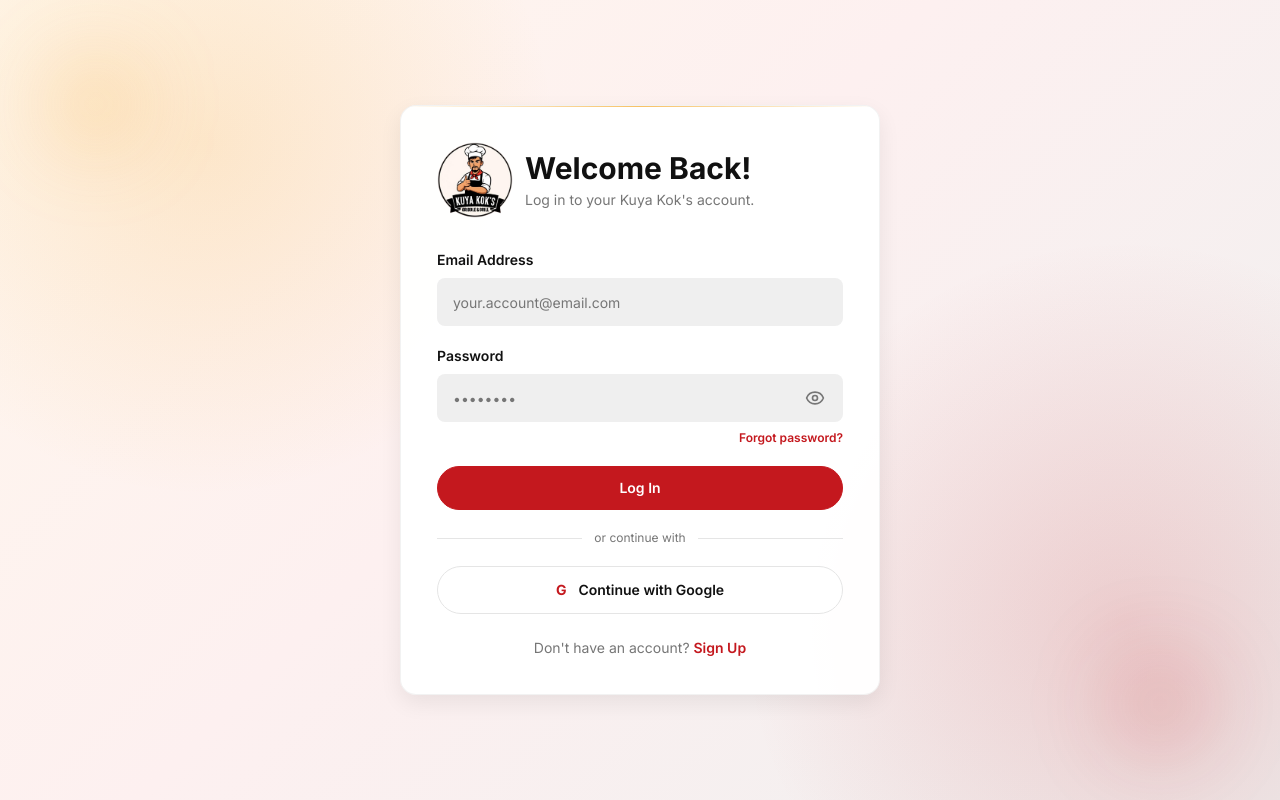
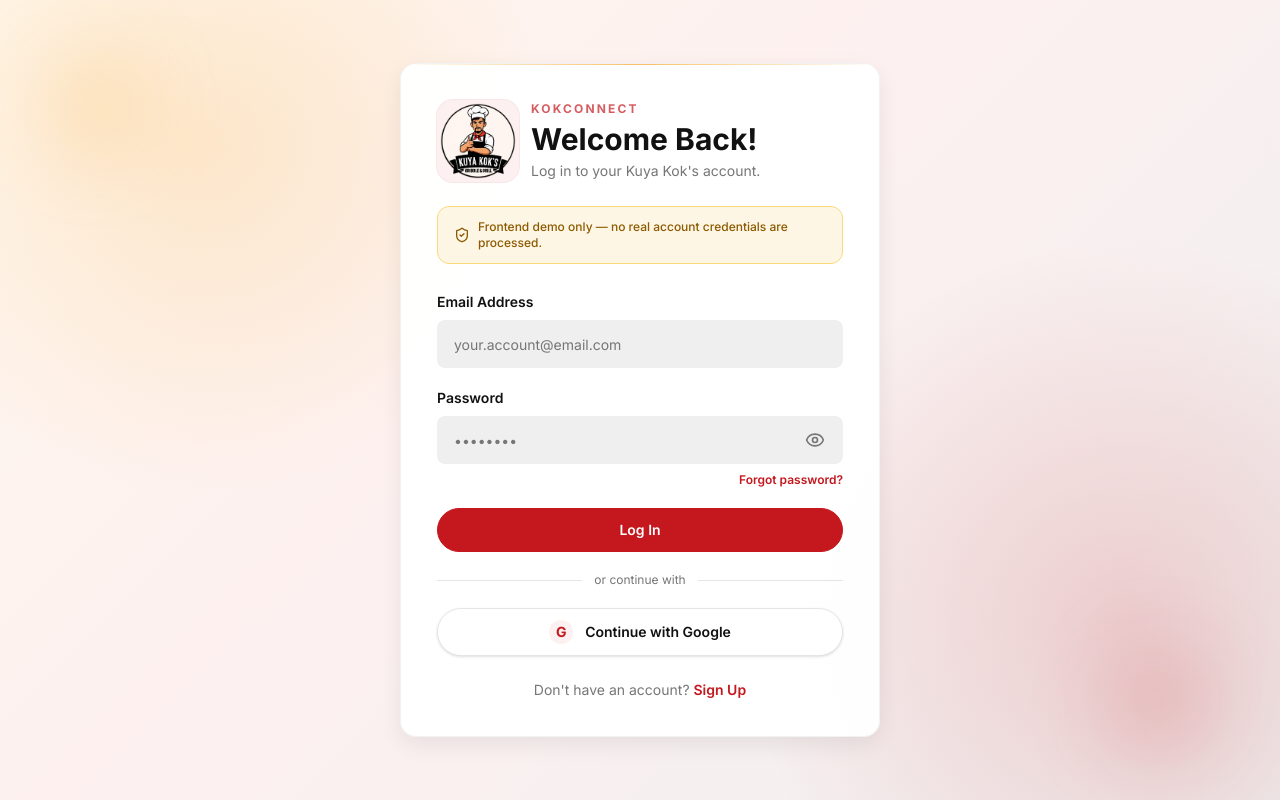
Before and after one commit to xKurty06/kokconnect, a Next.js app: page /login in a window 1280 px wide. Built offline with nearby package versions, Linux system fonts and the light colour scheme.

Commit message:
feat(auth): refine login form interactions

```diff
--- a/src/components/login-form.tsx
+++ b/src/components/login-form.tsx
@@ -2,7 +2,7 @@
 
 import Image from "next/image";
 import Link from "next/link";
-import { Eye, EyeOff } from "lucide-react";
+import { Eye, EyeOff, ShieldCheck } from "lucide-react";
 import { useState } from "react";
 import { Button } from "@/components/ui/button";
 
@@ -12,17 +12,57 @@
   return (
     <div className="p-9">
       <div className="flex items-center gap-3">
-        <Image src="/assets/kuya-kok-logo.png" alt="Kuya Kok's logo" width={76} height={76} className="size-[76px] object-contain" />
-        <div><h1 className="text-3xl font-bold">Welcome Back!</h1><p className="mt-1 text-sm text-muted">Log in to your Kuya Kok&apos;s account.</p></div>
+        <div className="grid size-[82px] place-items-center rounded-2xl bg-brand-tint ring-1 ring-brand/10">
+          <Image src="/assets/kuya-kok-logo.png" alt="Kuya Kok's logo" width={76} height={76} className="size-[76px] object-contain" />
+        </div>
+        <div>
+          <p className="text-xs font-bold uppercase tracking-[0.18em] text-brand/70">KokConnect</p>
+          <h1 className="mt-1 text-3xl font-bold">Welcome Back!</h1>
+          <p className="mt-1 text-sm text-muted">Log in to your Kuya Kok&apos;s account.</p>
+        </div>
       </div>
-      <form className="mt-8 grid gap-5" onSubmit={(event) => event.preventDefault()}>
-        <label className="grid gap-2 text-sm font-semibold">Email Address<input type="email" autoComplete="email" placeholder="your.account@email.com" className="h-12 rounded-lg border-0 bg-background px-4 font-normal placeholder:text-muted" /></label>
-        <label className="grid gap-2 text-sm font-semibold">Password<span className="relative"><input type={showPassword ? "text" : "password"} autoComplete="current-password" placeholder="••••••••" className="h-12 w-full rounded-lg border-0 bg-background px-4 pr-12 font-normal placeholder:text-muted" /><button type="button" onClick={() => setShowPassword((value) => !value)} className="absolute right-1 top-0 grid size-12 cursor-pointer place-items-center text-muted" aria-label={showPassword ? "Hide password" : "Show password"}>{showPassword ? <EyeOff className="size-5" /> : <Eye className="size-5" />}</button></span><Link href="/login" className="justify-self-end text-xs font-semibold text-brand">Forgot password?</Link></label>
+
+      <div className="mt-6 flex items-center gap-2 rounded-xl border border-gold-pale bg-gold-tint px-4 py-3 text-xs font-medium text-gold-deep">
+        <ShieldCheck className="size-4 shrink-0" />
+        Frontend demo only — no real account credentials are processed.
+      </div>
+
+      <form className="mt-7 grid gap-5" onSubmit={(event) => event.preventDefault()}>
+        <label className="grid gap-2 text-sm font-semibold">
+          Email Address
+          <input type="email" autoComplete="email" placeholder="your.account@email.com" className="form-field h-12 rounded-lg px-4 font-normal placeholder:text-muted" />
+        </label>
+
+        <label className="grid gap-2 text-sm font-semibold">
+          Password
+          <span className="relative">
+            <input type={showPassword ? "text" : "password"} autoComplete="current-password" placeholder="••••••••" className="form-field h-12 w-full rounded-lg px-4 pr-12 font-normal placeholder:text-muted" />
+            <button type="button" onClick={() => setShowPassword((value) => !value)} className="absolute right-1 top-0 grid size-12 cursor-pointer place-items-center rounded-lg text-muted hover:bg-brand-tint hover:text-brand" aria-label={showPassword ? "Hide password" : "Show password"}>
+              {showPassword ? <EyeOff className="size-5" /> : <Eye className="size-5" />}
+            </button>
+          </span>
+          <Link href="/login" className="justify-self-end text-xs font-semibold text-brand hover:text-brand-deep">
+            Forgot password?
+          </Link>
+        </label>
+
         <Button type="submit" className="w-full">Log In</Button>
       </form>
-      <div className="my-5 flex items-center gap-3 text-xs text-muted"><span className="h-px flex-1 bg-border" /><span>or continue with</span><span className="h-px flex-1 bg-border" /></div>
-      <button type="button" className="flex min-h-12 w-full cursor-pointer items-center justify-center gap-3 rounded-full border border-border bg-white text-sm font-semibold hover:bg-background"><span className="font-bold text-brand">G</span>Continue with Google</button>
-      <p className="mt-6 text-center text-sm text-muted">Don&apos;t have an account? <Link href="/register" className="font-semibold text-brand">Sign Up</Link></p>
+
+      <div className="my-5 flex items-center gap-3 text-xs text-muted">
+        <span className="h-px flex-1 bg-border" />
+        <span>or continue with</span>
+        <span className="h-px flex-1 bg-border" />
+      </div>
+
+      <button type="button" className="group flex min-h-12 w-full cursor-pointer items-center justify-center gap-3 rounded-full border border-border bg-white text-sm font-semibold shadow-sm transition hover:-translate-y-0.5 hover:bg-background hover:shadow-md">
+        <span className="grid size-6 place-items-center rounded-full bg-brand-tint font-bold text-brand transition group-hover:scale-105">G</span>
+        Continue with Google
+      </button>
+
+      <p className="mt-6 text-center text-sm text-muted">
+        Don&apos;t have an account? <Link href="/register" className="font-semibold text-brand hover:text-brand-deep">Sign Up</Link>
+      </p>
     </div>
   );
 }
```
